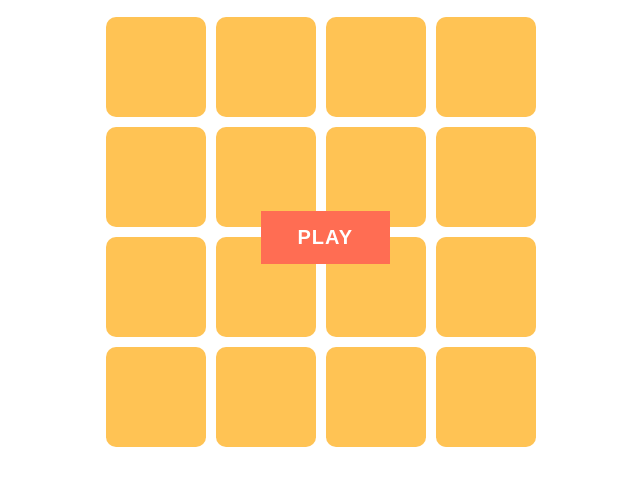
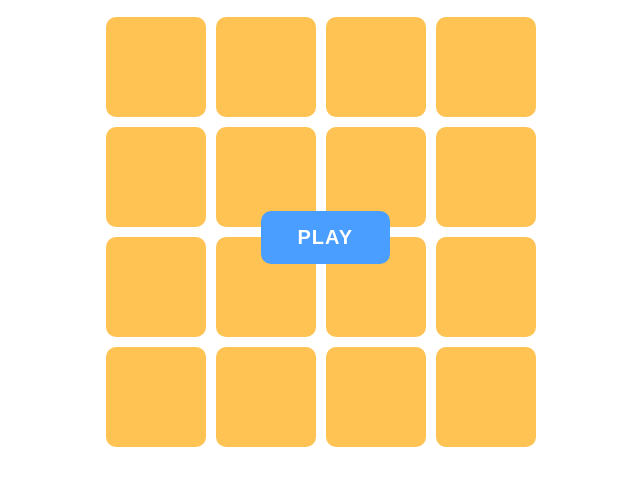
Before and after one commit to youssefGirgeis/Animal-Match, a plain HTML site: page index.html in a window 1280 px wide. Shown: the part 71-556 px from the top of the page, without its empty margins (319-959 px from the left). Drawn offline with Linux system fonts and the light colour scheme.

Commit message:
change the color of the play button

```diff
--- a/css/styles.css
+++ b/css/styles.css
@@ -61,7 +61,7 @@ body {
   display: inline-block;
   width: 30%;
   padding: 15px 0;
-  background: #ff6d53;
+  background: #4a9eff;
   color: #fff;
   font-weight: bold;
   font-size: 20px;
@@ -70,4 +70,5 @@ body {
   left: 36%;
   border: none;
   cursor: pointer;
+  border-radius: 10px;
 }
```
